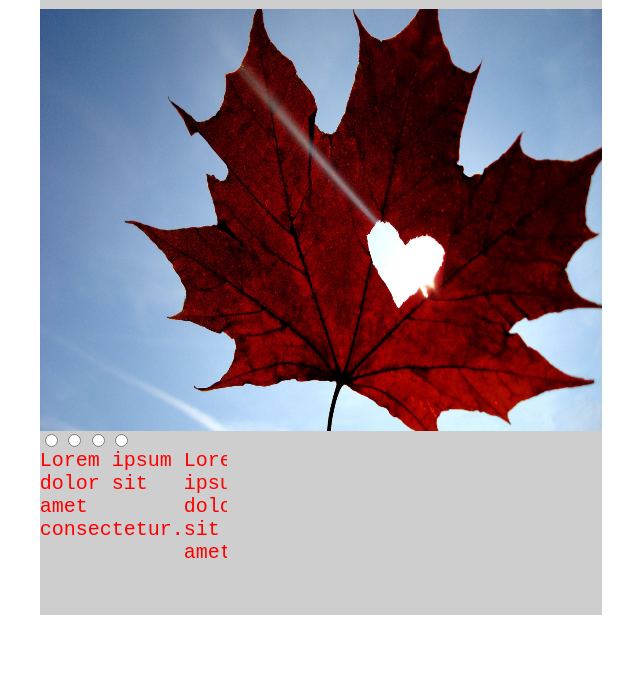
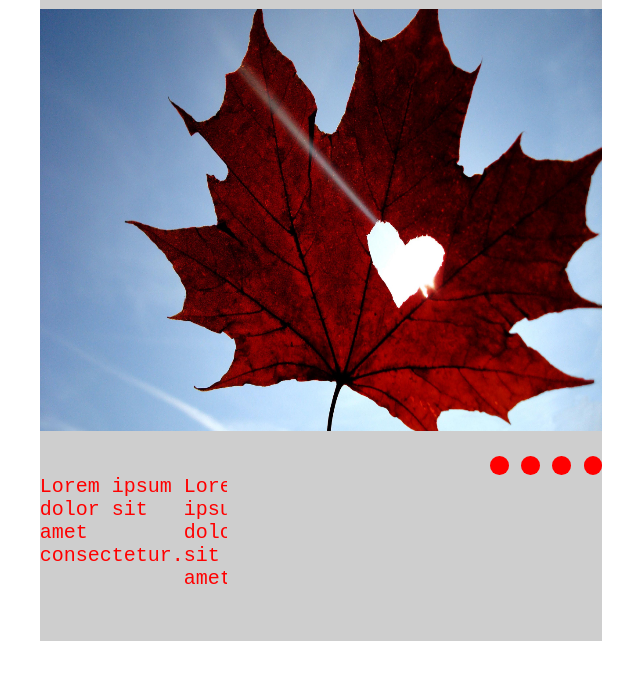
Before and after one commit to Tatsiana-prog/cssMemeSlider, a plain HTML site: page index.html in a window 1280 px wide. Shown: the part 118-798 px from the top of the page, without its empty margins (319-959 px from the left). Drawn offline with Linux system fonts and the light colour scheme.

Commit message:
feat:add styles for dots(Fri, Sep 15, 2023 11:30:24 PM)

```diff
--- a/style.css
+++ b/style.css
@@ -29,8 +29,10 @@ html {
     line-height: 1.2;
 }
 
+/*slider-images*/
 .slider-images {
     overflow: hidden;
+    margin-bottom: 2.5rem;
 }
 .images-wrapper {
     display: flex;
@@ -40,9 +42,11 @@ html {
     width: 56.25rem;
 }
 
+/*slider-content*/
 .slider-content {
    max-width: 18.75rem;
    overflow: hidden;
+
 }
 .content-wrapper {
     display: flex;
@@ -55,3 +59,26 @@ html {
   font-size: 2rem;
   color:red;
 }
+
+/*--dots--*/
+.dots-wrapper {
+    margin-right: 0;
+    margin-left: auto;
+    display: flex;
+    justify-content: flex-end;
+    column-gap: 1.25rem;
+    align-items: center;
+    width: 50%;
+}
+.dot {
+    display: none;
+}
+
+.custom {
+    display: block;
+    width: 1.875rem;
+    height: 1.875rem;
+    border-radius: 50%;
+    background-color: red;
+    cursor: pointer;
+}
```
